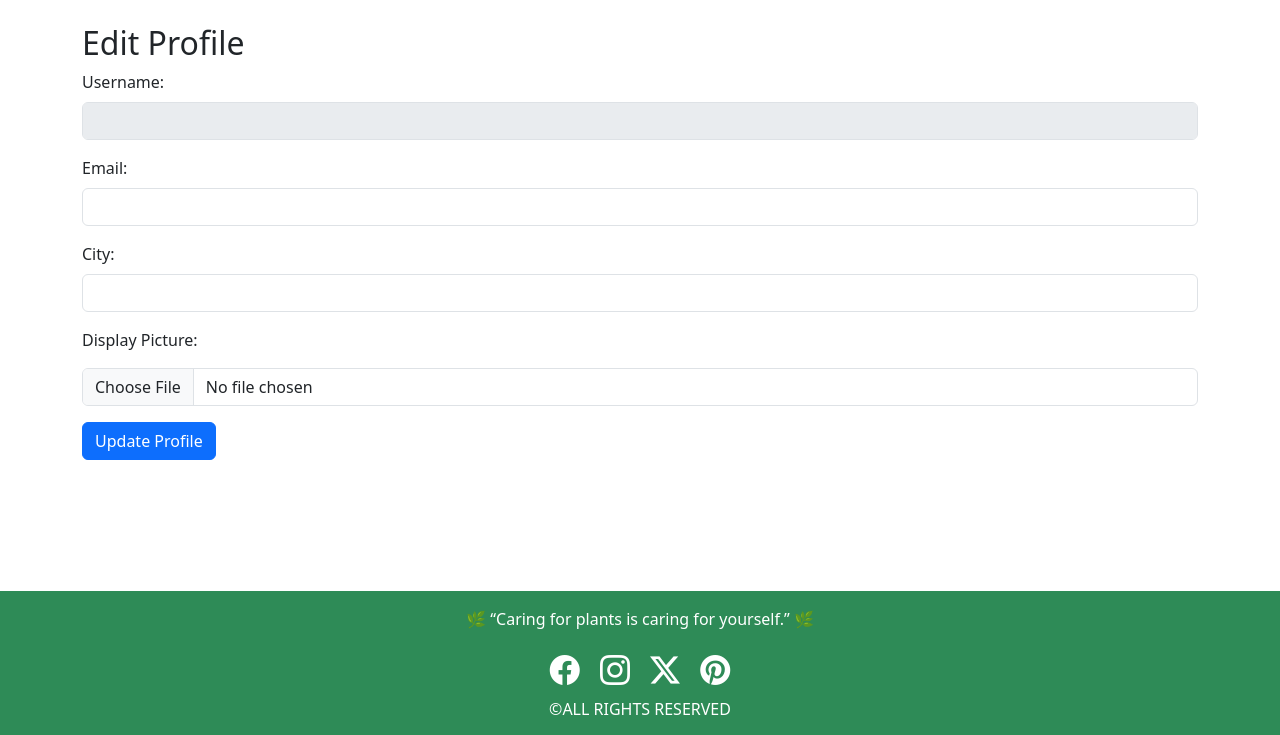
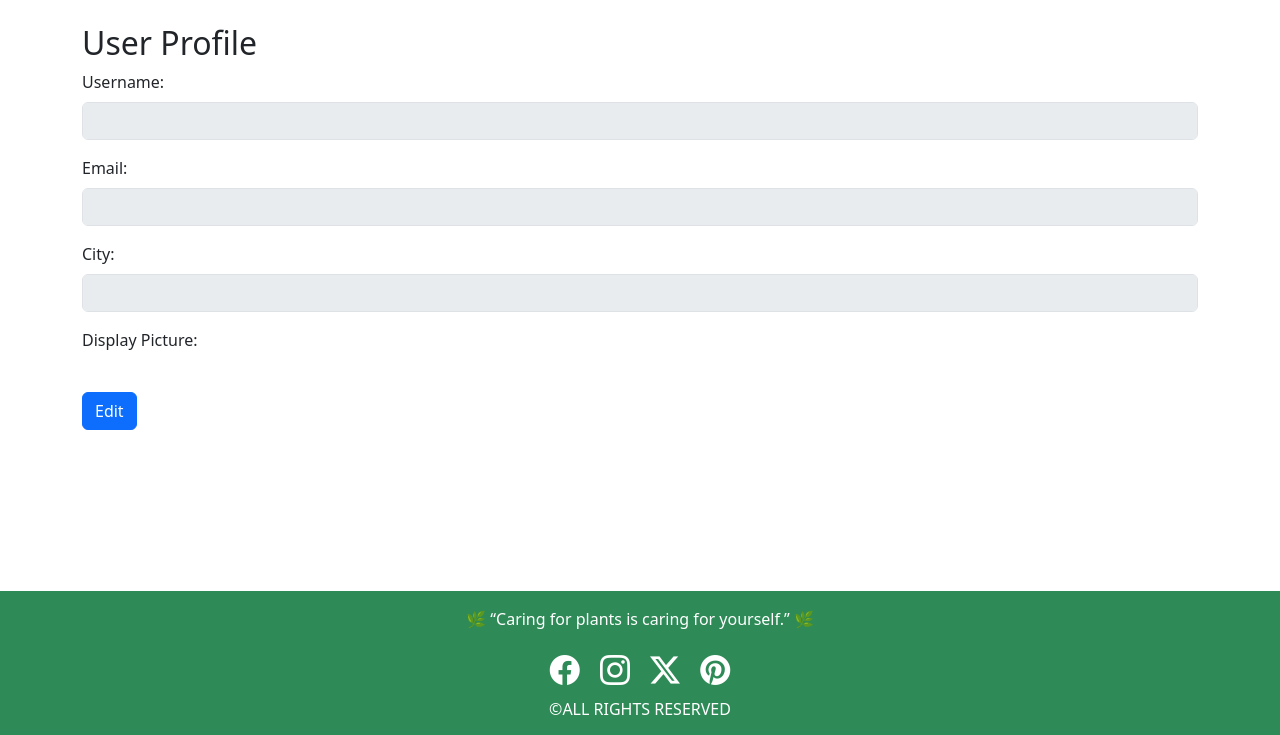
Before and after one commit to KRITIKA-l/PlantX, a Django app: template plant/templates/plant/profile.html in a window 1280 px wide. Shown: the part 65-800 px from the top of the page. Run offline with Django 5.2, Linux system fonts and the light colour scheme; the template is opened without the code that fills it, so the values that code supplies are empty.

Commit message:
'updates'

```diff
--- a/plant/templates/plant/profile.html
+++ b/plant/templates/plant/profile.html
@@ -9,10 +9,12 @@
 <body class="d-flex flex-column min-vh-100">
     {% include 'plant/navbar.html' %}
 
-    <div class="container mt-4">
-        <h2>Edit Profile</h2>
-        <form method="POST" enctype="multipart/form-data">
+    <div class="container mt-4 mb-2">
+        <h2>User Profile</h2>
+
+        <form method="POST" enctype="multipart/form-data" id="profileForm">
             {% csrf_token %}
+
             <div class="mb-3">
                 <label class="form-label">Username:</label>
                 <input type="text" class="form-control" value="{{ user.username }}" disabled>
@@ -20,12 +22,12 @@
 
             <div class="mb-3">
                 <label class="form-label">Email:</label>
-                <input type="email" name="user_email" class="form-control" value="{{ profile.user_email }}">
+                <input type="email" name="user_email" class="form-control" value="{{ profile.user_email }}" disabled>
             </div>
 
             <div class="mb-3">
                 <label class="form-label">City:</label>
-                <input type="text" name="user_city" class="form-control" value="{{ profile.user_city }}">
+                <input type="text" name="user_city" class="form-control" value="{{ profile.user_city }}" disabled>
             </div>
 
             <div class="mb-3">
@@ -33,12 +35,23 @@
                 {% if profile.user_dp %}
                     <img src="{{ profile.user_dp.url }}" style="max-width: 120px; border-radius: 50%;"><br>
                 {% endif %}
-                <input type="file" name="user_dp" class="form-control mt-2">
+                <input type="file" name="user_dp" id="user_dp" class="form-control mt-2" style="display: none;" disabled>
             </div>
 
-            <button type="submit" class="btn btn-primary">Update Profile</button>
+            <button type="submit" class="btn btn-success" id="saveBtn" style="display: none;">Save</button>
         </form>
+
+        <button class="btn btn-primary mt-3" onclick="enableEdit()">Edit</button>
     </div>
+
+    <script>
+    function enableEdit() {
+        const inputs = document.querySelectorAll('#profileForm input');
+        document.getElementById('user_dp').style.display = 'inline-block';
+        inputs.forEach(input => input.disabled = false);
+        document.getElementById('saveBtn').style.display = 'inline-block';
+    }
+    </script>
     <!-- footer section -->
     {% include 'plant/footer.html' %}
     <script src="https://cdn.jsdelivr.net/npm/bootstrap@5.3.7/dist/js/bootstrap.bundle.min.js" integrity="sha384-ndDqU0Gzau9qJ1lfW4pNLlhNTkCfHzAVBReH9diLvGRem5+R9g2FzA8ZGN954O5Q" crossorigin="anonymous"></script>
```
Also changed, not shown: db.sqlite3, media/user_plants/rose.jpg (added).
